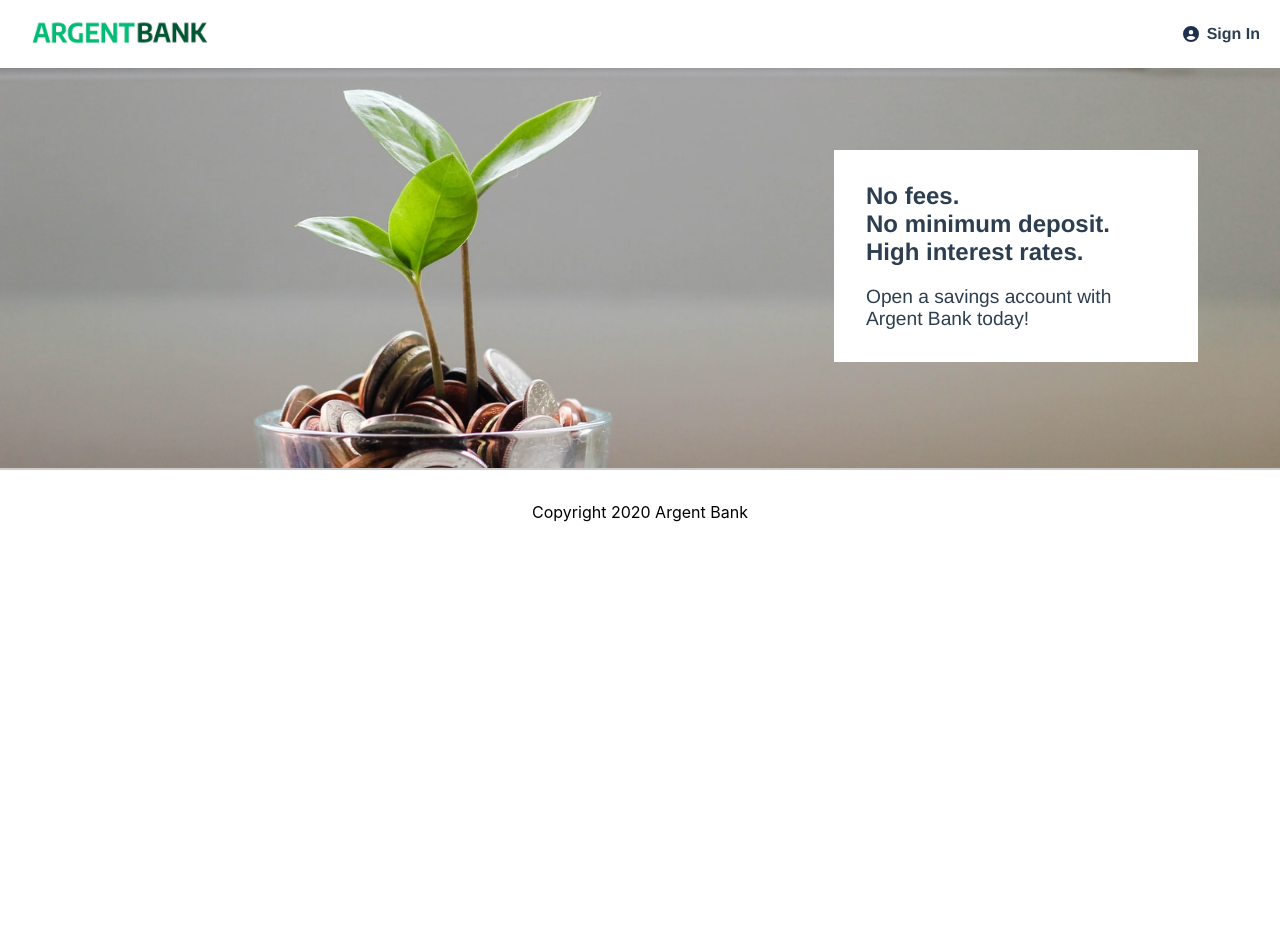
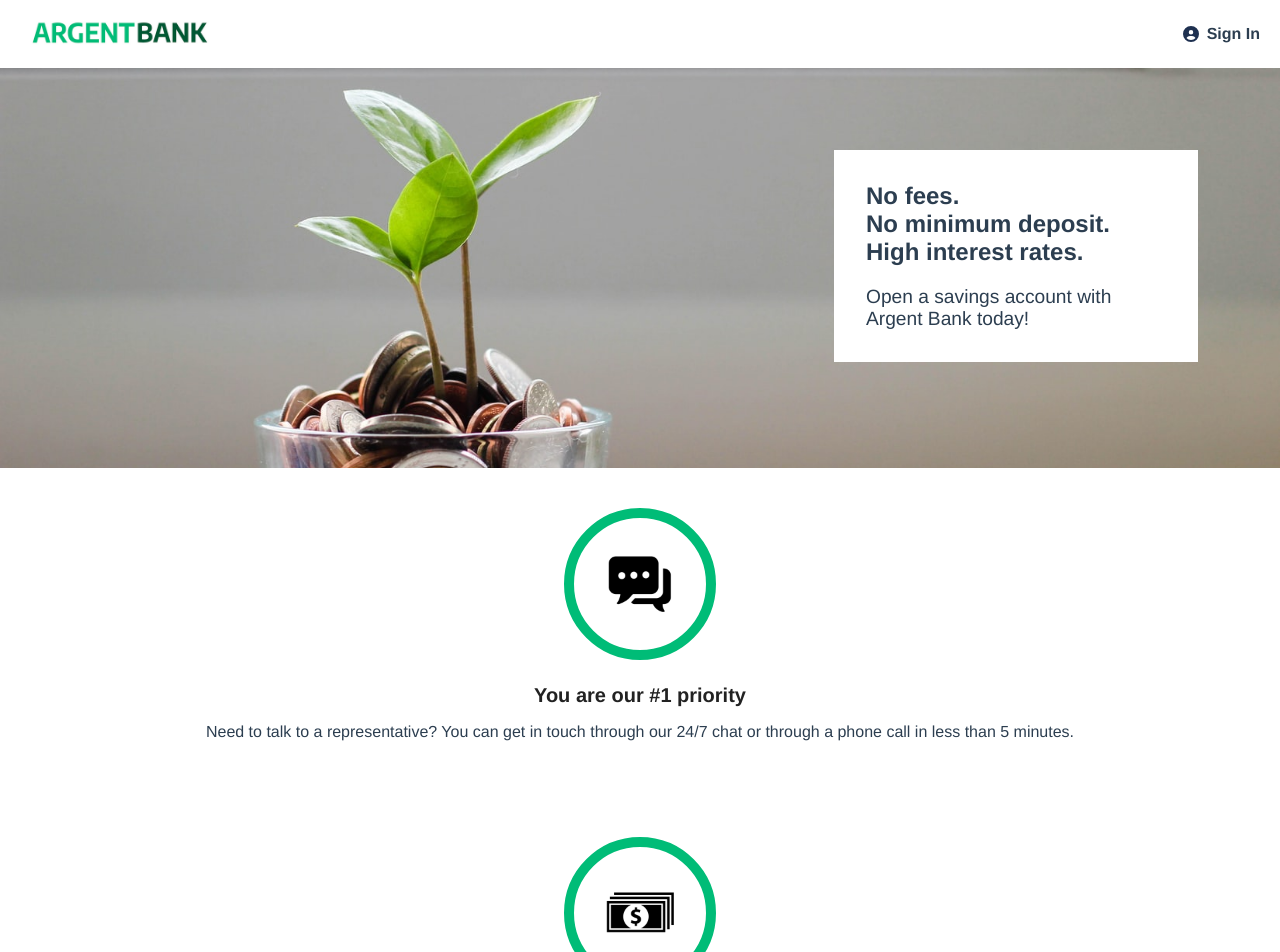
Before and after one commit to stoyb/argentbank, a React (Create React App) app: page / in a window 1280 px wide. Shown: the top 952 px of the page. Before the commit the page ends 800 px from the top, so only its background shows below. Built offline with nearby package versions, Linux system fonts and the light colour scheme.

Commit message:
Hompage done

```diff
--- a/src/components/Header/Header.jsx
+++ b/src/components/Header/Header.jsx
@@ -11,6 +11,7 @@ const Header = () => {
         <nav className={styles.navContainer}>
             <Link to="/">
                 <img src={logo} alt="Argent Bank" className={styles.logo}/>
+                <h1 className={styles.deleteItem}>Argent Bank</h1>
             </Link>
             <Link to="/" className={styles.signInContainer}>
                 <SignIn/>
--- a/src/components/Header/Header.module.css
+++ b/src/components/Header/Header.module.css
@@ -7,6 +7,16 @@
     justify-content:space-between;
     align-items:center;
     padding: 5px 20px;
+}
+.deleteItem{
+  border: 0;
+  height: 1px;
+  margin: -1px;
+  overflow: hidden;
+  padding: 0;
+  position: absolute;
+  width: 1px;
+  white-space: nowrap;
 }
 .logo {
     width: 200px;
--- a/src/components/Hero/Hero.jsx
+++ b/src/components/Hero/Hero.jsx
@@ -6,6 +6,7 @@ const Hero = () => {
     <>
     <section className={styles.heroContainer}>
     <div className={styles.heroContent}>
+    <h2 className={styles.deleteItem}>Promoted Content</h2>
         <p className={styles.subtitle}>No fees.</p>
         <p className={styles.subtitle}>No minimum deposit.</p>
         <p className={styles.subtitle}>High interest rates.</p>
--- a/src/components/Hero/Hero.module.css
+++ b/src/components/Hero/Hero.module.css
@@ -17,6 +17,16 @@
     margin: 0 auto;
     font-family:Avenir, Helvetica, Arial, sans-serif;
     color: #2c3e50;
+}
+.deleteItem{
+    border: 0;
+    height: 1px;
+    margin: -1px;
+    overflow: hidden;
+    padding: 0;
+    position: absolute;
+    width: 1px;
+    white-space: nowrap;
 }
 .subtitle {
     font-weight: bold;
--- /dev/null
+++ b/src/components/HomeItemContainer/HomeItemContainer.jsx
@@ -0,0 +1,14 @@
+import React from 'react'
+import styles from './HomeItemContainer.module.css'
+
+const HomeItemContainer = ({logo, legend, title, text}) => {
+  return (
+    <div className={styles.homeItemContent}>
+          <img src={logo} alt={legend} className={styles.homeItemIcon} />
+          <h3 className={styles.homeItemTitle}>{title}</h3>
+          <p className={styles.homeItemText}>{text}</p>
+    </div>
+  )
+}
+
+export default HomeItemContainer
--- /dev/null
+++ b/src/components/HomeItemContainer/HomeItemContainer.module.css
@@ -0,0 +1,35 @@
+.homeItemContent{
+    flex:1;
+    padding: 2.5rem;
+    text-align: center;
+}
+.homeItemIcon{
+    width: 100px;
+    border: 10px solid #00bc77;
+    border-radius: 50%;
+    padding: 1rem;
+    text-align: center;
+}
+.deleteItem{
+    border: 0;
+    height: 1px;
+    margin: -1px;
+    overflow: hidden;
+    padding: 0;
+    position: absolute;
+    width: 1px;
+    white-space: nowrap;
+}
+.homeItemTitle{
+    color:#222222;
+    font-size: 1.25rem;
+    font-weight: bold;
+    margin-bottom: .5rem;
+    text-align: center;
+    font-family:Avenir, Helvetica, Arial, sans-serif;
+}
+.homeItemText{
+    color: #2c3e50;
+    text-align: center;
+    font-family:Avenir, Helvetica, Arial, sans-serif;
+}
--- a/src/pages/Homepage/Homepage.jsx
+++ b/src/pages/Homepage/Homepage.jsx
@@ -1,11 +1,23 @@
 import React from 'react'
 import Hero from '../../components/Hero/Hero'
-//import styles from './Homepage.module.css'
+import HomeItemContainer from '../../components/HomeItemContainer/HomeItemContainer'
+import styles from './Homepage.module.css'
+import logoChat from '../../assets/icon-chat.png'
+import logoMoney from '../../assets/icon-money.png'
+import logoSecurity from '../../assets/icon-security.png'
+
+
 
 const Homepage = () => {
   return (
     <>
     <Hero/>
+    <section className={styles.homePageContent}>
+    <h2 className={styles.deleteItem}>Features</h2>
+      <HomeItemContainer logo={logoChat} legend="Chat Icon" title="You are our #1 priority" text=" Need to talk to a representative? You can get in touch through our 24/7 chat or through a phone call in less than 5 minutes."/>
+      <HomeItemContainer logo={logoMoney} legend="Money Icon" title="More savings means higher rates" text="The more you save with us, the higher your interest rate will be!"/>
+      <HomeItemContainer logo={logoSecurity} legend="Security Icon" title="Security you can trust" text="We use top of the line encryption to make sure your data and money is always safe."/>
+    </section>
     </>
   )
 }
--- a/src/pages/Homepage/Homepage.module.css
+++ b/src/pages/Homepage/Homepage.module.css
@@ -0,0 +1,15 @@
+.homePageContent{
+    display: flex;
+    flex-direction: column;
+    text-align: center;
+}
+.deleteItem{
+    border: 0;
+    height: 1px;
+    margin: -1px;
+    overflow: hidden;
+    padding: 0;
+    position: absolute;
+    width: 1px;
+    white-space: nowrap;
+}
```
